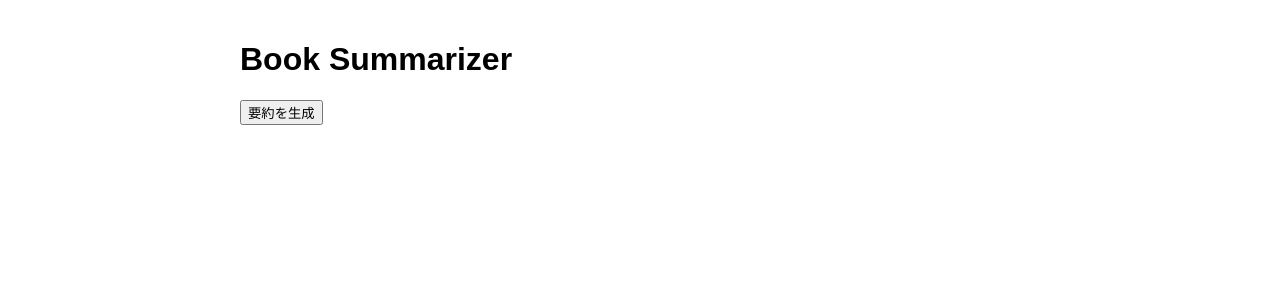
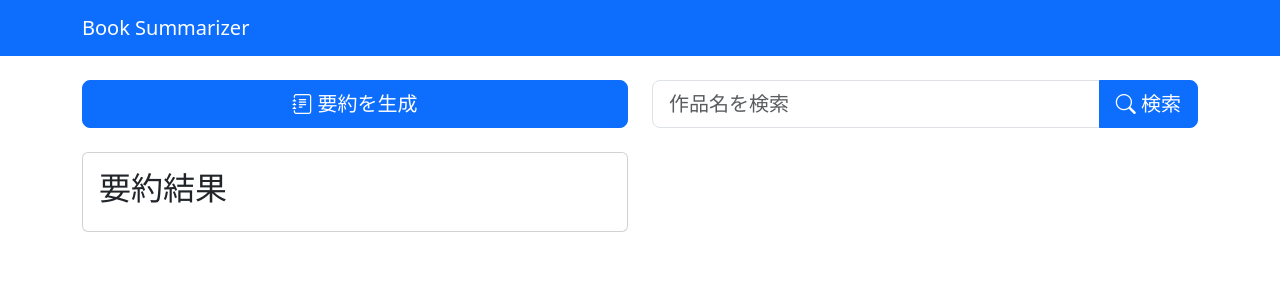
Before and after one commit to kyo4488/book_summarizer, a Flask app: page / in a window 1280 px wide. Shown: the top 300 px of the page. Run offline with Flask 3, Linux system fonts and the light colour scheme.

Commit message:
feat: 検索機能諸々実装

```diff
--- a/templates/index.html
+++ b/templates/index.html
@@ -4,37 +4,132 @@
     <meta charset="UTF-8">
     <meta name="viewport" content="width=device-width, initial-scale=1.0">
     <title>Book Summarizer</title>
-    <style>
-        body {
-            font-family: Arial, sans-serif;
-            max-width: 800px;
-            margin: 0 auto;
-            padding: 20px;
-        }
-        textarea {
-            width: 100%;
-            height: 150px;
-            margin-bottom: 10px;
-        }
-        .summary {
-            margin-top: 20px;
-            padding: 15px;
-            background-color: #f5f5f5;
-            border-radius: 5px;
-        }
-    </style>
+    <!-- Bootstrap CSS -->
+    <link href="https://cdn.jsdelivr.net/npm/bootstrap@5.3.2/dist/css/bootstrap.min.css" rel="stylesheet" integrity="sha384-T3c6CoIi6uLrA9TneNEoa7RxnatzjcDSCmG1MXxSR1GAsXEV/Dwwykc2MPK8M2HN" crossorigin="anonymous">
+    <!-- Bootstrap Icons -->
+    <link rel="stylesheet" href="https://cdn.jsdelivr.net/npm/bootstrap-icons@1.11.2/font/bootstrap-icons.css">
 </head>
 <body>
-    <h1>Book Summarizer</h1>
-    <form method="POST">
-        <button type="submit">要約を生成</button>
-    </form>
+    <nav class="navbar navbar-expand-lg navbar-dark bg-primary mb-4">
+        <div class="container">
+            <a class="navbar-brand" href="#">Book Summarizer</a>
+        </div>
+    </nav>
 
-    {% if summary %}
-    <div class="summary">
-        <h2>要約結果:</h2>
-        <p>{{ summary }}</p>
+    <div class="container">
+        <div class="row">
+            <!-- Left Column -->
+            <div class="col-md-6">
+                <!-- 選択中の作品表示 -->
+                {% if selected_work.title %}
+                <div class="card mb-4">
+                    <div class="card-body">
+                        <h2 class="card-title">選択中の作品</h2>
+                        <p class="card-text"><strong>作品名:</strong> {{ selected_work.title }}</p>
+                        <p class="card-text"><strong>著者:</strong> {{ selected_work.author }}</p>
+                    </div>
+                </div>
+                {% endif %}
+
+                <!-- 要約機能 -->
+                <div class="mb-4">
+                    <form method="POST" class="d-grid gap-2" id="summary-form">
+                        <button type="submit" name="summary" class="btn btn-primary btn-lg">
+                            <i class="bi bi-journal-text"></i> 要約を生成
+                        </button>
+                    </form>
+                </div>
+
+                <!-- 要約結果またはローディングアニメーション -->
+                <div id="summary-container" class="card mb-4">
+                    <div class="card-body" id="summary-content">
+                        <h2 class="card-title">要約結果</h2>
+                        <!-- ローディングアニメーション -->
+                        <div id="loading" class="text-center" style="display: none;">
+                            <div class="spinner-border text-primary" role="status">
+                                <span class="visually-hidden">Loading...</span>
+                            </div>
+                            <p>要約を生成中...</p>
+                        </div>
+
+                        <!-- 要約結果 -->
+                        {% if summary %}
+                        <div id="summary-result">
+                            <p class="card-text">{{ summary }}</p>
+                        </div>
+                        {% endif %}
+                    </div>
+                </div>
+
+                <script>
+                    // 要約ボタンが押されたらローディングアニメーションを表示
+                    document.getElementById("summary-form").addEventListener("submit", function () {
+                        // 要約結果を非表示
+                        const summaryResult = document.getElementById("summary-result");
+                        if (summaryResult) {
+                            summaryResult.style.display = "none";
+                        }
+
+                        // ローディングを表示
+                        document.getElementById("loading").style.display = "block";
+                    });
+                </script>
+            </div>
+            <!-- Right Column -->
+            <div class="col-md-6">
+                <!-- 検索機能 -->
+                <div class="mb-4">
+                    <form method="POST" class="d-grid gap-2">
+                        <div class="input-group">
+                            <input type="text" name="search_query" class="form-control form-control-lg" placeholder="作品名を検索">
+                            <button type="submit" name="search" class="btn btn-primary btn-lg">
+                                <i class="bi bi-search"></i> 検索
+                            </button>
+                        </div>
+                    </form>
+                </div>
+
+                {% if search_results is not none %}
+                <div class="card mb-4">
+                    <div class="card-body">
+                        <h2 class="card-title mb-3">検索結果</h2>
+                        <form method="POST" id="work-selection-form">
+                            <ul class="list-group mb-3">
+                                {% for _, row in search_results.iterrows() %}
+                                <li class="list-group-item">
+                                    <div class="form-check">
+                                        <input class="form-check-input" type="radio" name="selected_work_title" value="{{ row['作品名'] }}" id="work-{{ loop.index }}" onchange="this.form.submit()">
+                                        <label class="form-check-label" for="work-{{ loop.index }}">
+                                            {{ row['作品名'] }} - {{ row['姓名'] }}
+                                        </label>
+                                        <input type="hidden" name="selected_work_author" value="{{ row['姓名'] }}">
+                                        <input type="hidden" name="selected_work_url" value="{{ row['XHTML/HTMLファイルURL'] }}">
+                                    </div>
+                                </li>
+                                {% endfor %}
+                            </ul>
+                        </form>
+                        <script>
+                            document.getElementById('work-selection-form').addEventListener('submit', function(e) {
+                                e.preventDefault();
+                                fetch(this.action, {
+                                    method: 'POST',
+                                    body: new FormData(this)
+                                }).then(response => {
+                                    if (response.ok) {
+                                        window.location.reload();
+                                    }
+                                });
+                            });
+                        </script>
+                    </div>
+                </div>
+                {% endif %}
+            </div>
+        </div>
     </div>
-    {% endif %}
+
+    <!-- Bootstrap JS -->
+    <script src="https://cdn.jsdelivr.net/npm/bootstrap@5.3.2/dist/js/bootstrap.bundle.min.js" integrity="sha384-C6RzsynM9kWDrMNeT87bh95OGNyZPhcTNXj1NW7RuBCsyN/o0jlpcV8Qyq46cDfL" crossorigin="anonymous"></script>
 </body>
 </html>
```
